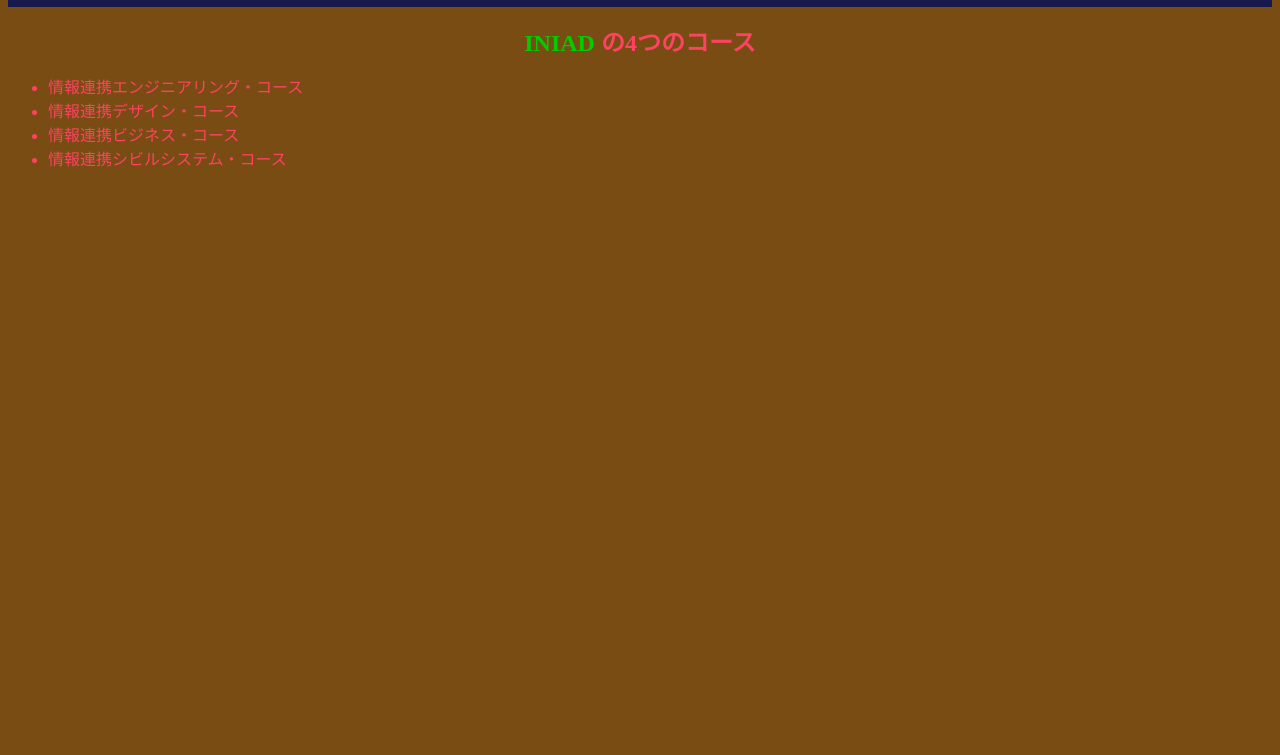
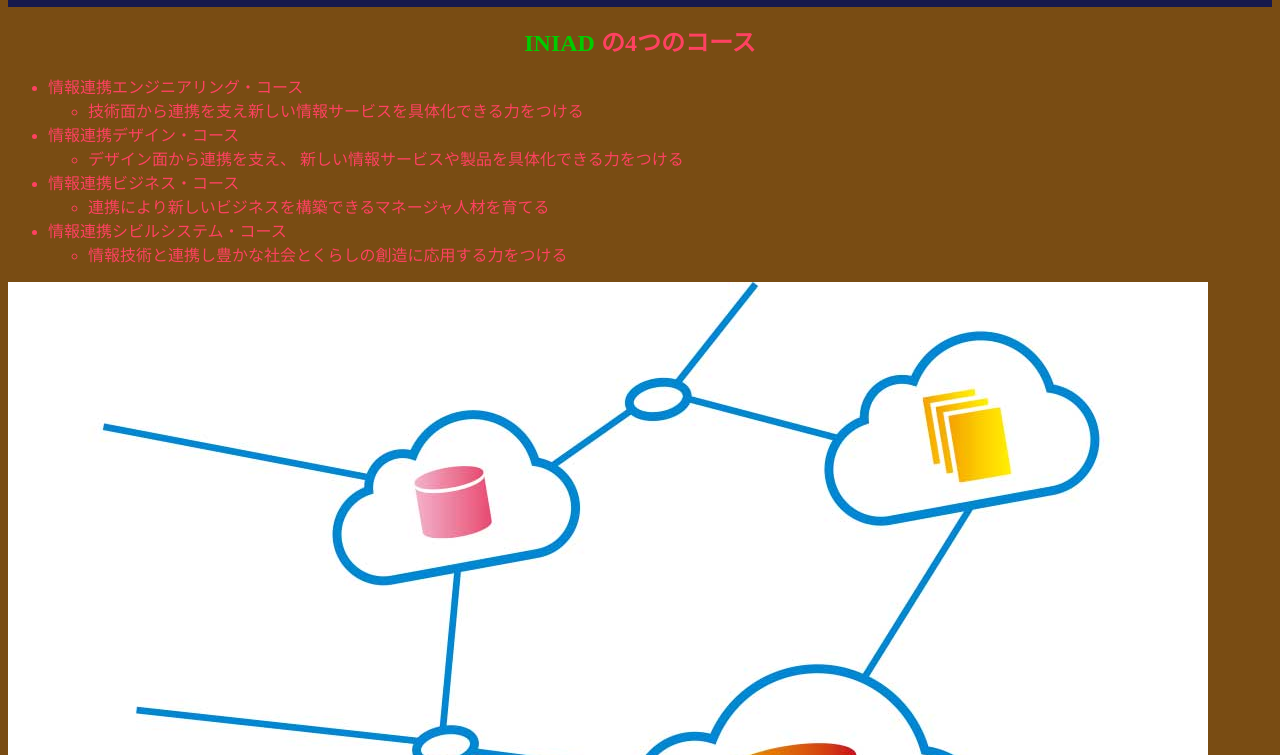
Before and after one commit to iniad-lectures/iniad-fake-homepage, a plain HTML site: page courses.html in a window 1280 px wide. Shown: the part 45-800 px from the top of the page. Drawn offline with Linux system fonts and the light colour scheme.

Commit message:
画像追加　コースの説明追加（日本語）

```diff
--- a/courses.html
+++ b/courses.html
@@ -13,9 +13,24 @@
     <h1><span class="iniad">INIAD</span> の4つのコース</h1>
     <ul>
       <li>情報連携エンジニアリング・コース</li>
+      <ul>
+      <li>技術面から連携を支え新しい情報サービスを具体化できる力をつける</li>
+      </ul>
       <li>情報連携デザイン・コース</li>
+      <ul>
+        <li>デザイン面から連携を支え、 新しい情報サービスや製品を具体化できる力をつける</li>
+        </ul>
       <li>情報連携ビジネス・コース</li>
+      <ul>
+        <li>連携により新しいビジネスを構築できるマネージャ人材を育てる</li>
+        </ul>
       <li>情報連携シビルシステム・コース</li>
+      <ul>
+        <li>情報技術と連携し豊かな社会とくらしの創造に応用する力をつける</li>
+        </ul>
     </ul>
+    <div id="courses">
+      <img src="picture/c02.jpg" alt="INIAD コース画像">
+    </div>
   </body>
 </html>
```
Also changed, not shown: concept.html (+4 -0 lines), concept_en.html (+4 -0 lines), courses_en.html (+3 -0 lines).
